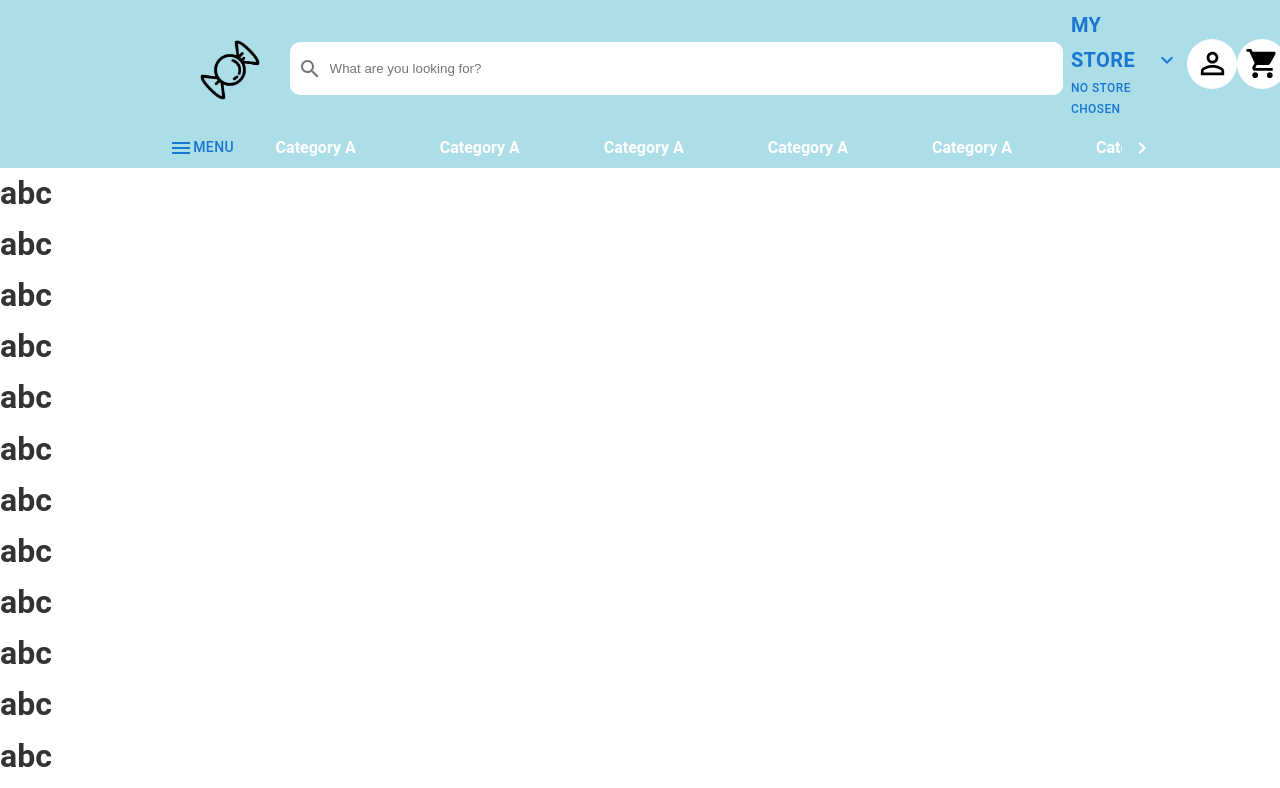
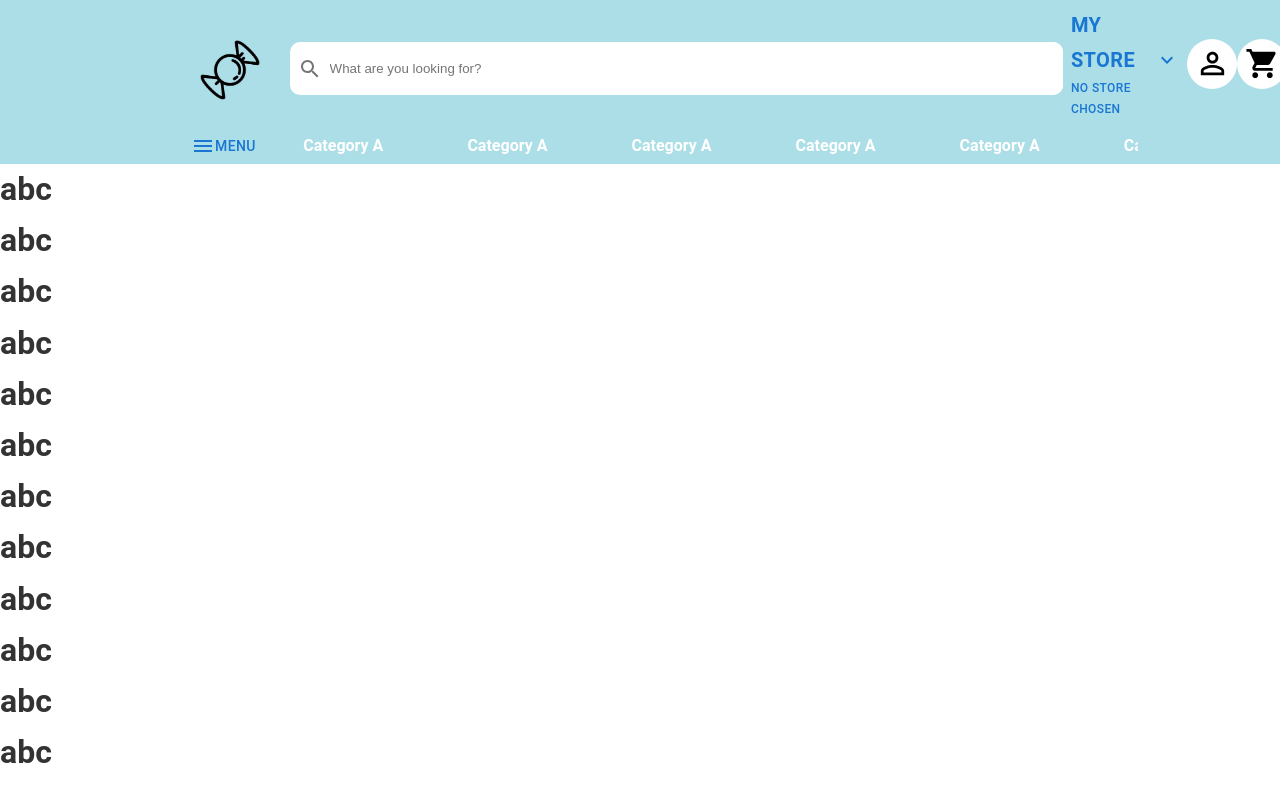
Before and after one commit to gaoxam123/NewspaperApp, a React (Vite) app in the folder client/: page / in a window 1280 px wide. Shown: the top 788 px of the page. Built offline with nearby package versions, Linux system fonts and the light colour scheme.

Commit message:
scroll categories finished

```diff
--- a/client/src/components/navbar/navbar.css
+++ b/client/src/components/navbar/navbar.css
@@ -17,7 +17,7 @@
     display: flex;
     justify-content: space-around;
     align-items: center;
-    margin: 0px 5em 0px 5em;
+    margin: 0px 5em 0px 6em;
     width: 80%;
 }
 
@@ -26,12 +26,18 @@
     justify-content: space-around;
     list-style-type: none;
     align-items: center;
-    overflow-x: scroll;
+    overflow-x: auto;
     overflow-y: hidden;
     scrollbar-width: none;
     transition: all 0.2s;
     white-space: nowrap;
     position: relative;
+    scroll-behavior: smooth;
+    white-space: nowrap;
+}
+
+.category-list::-webkit-scrollbar {
+    display: none;
 }
 
 .category-list li {
@@ -143,4 +149,5 @@
 .navbar-menu {
     display: flex;
     width: 100%;
+    overflow: hidden;
 }
--- a/client/src/components/navbar/navbar.jsx
+++ b/client/src/components/navbar/navbar.jsx
@@ -3,14 +3,41 @@ import { Search, ShoppingCart, Menu } from "@mui/icons-material"
 import PermIdentityIcon from '@mui/icons-material/PermIdentity'
 import KeyboardArrowDownIcon from '@mui/icons-material/KeyboardArrowDown'
 import KeyboardArrowRightIcon from '@mui/icons-material/KeyboardArrowRight'
+import KeyboardArrowLeftIcon from '@mui/icons-material/KeyboardArrowLeft'
 import { IconButton, Button } from "@mui/material"
-import { useState } from "react"
+import { useState, useRef } from "react"
 import { Link } from "react-router-dom"
 import MenuSidebar from "../sidebar/menu/MenuSidebar"
 import AccountSidebar from "../sidebar/account/AccountSidebar"
 import StoreSidebar from "../sidebar/store/StoreSidebar"
 
 export default function Navbar() {
+  const [showLeftArrow, setShowLeftArrow] = useState(false);
+  const [showRightArrow, setShowRightArrow] = useState(false);
+
+  const listRef = useRef(null);
+
+  const handleScrollRight = () => {
+    if (listRef.current) {
+      listRef.current.scrollLeft += 100; // Cuộn sang phải 100px
+    }
+  };
+
+  const handleScrollLeft = () => {
+    if (listRef.current) {
+      listRef.current.scrollLeft -= 100; // Cuộn sang phải 100px
+    }
+  };
+
+  const handleScroll = () => {
+    if (listRef.current) {
+      const { scrollLeft, scrollWidth, clientWidth } = listRef.current;
+      console.log({ scrollLeft, scrollWidth, clientWidth });
+      setShowLeftArrow(listRef.current.scrollLeft > 0);
+      setShowRightArrow(listRef.current.scrollLeft + listRef.current.clientWidth < listRef.current.scrollWidth - 1);
+    }
+  }
+
   const [menuSidebar, setMenuSidebar] = useState(false)
   function handleMenuClick() {
     setMenuSidebar(prev => !prev)
@@ -58,9 +85,15 @@ export default function Navbar() {
           </div>
         </div>
         <div className="lower">
+          <Button onClick={handleMenuClick}><Menu />Menu</Button>
+          {showLeftArrow && (<div className="arrow-button">
+            <IconButton onClick={handleScrollLeft}>
+              <KeyboardArrowLeftIcon sx={{ color: 'white' }} />
+            </IconButton>
+          </div>)
+          }
           <div className="navbar-menu">
-            <Button onClick={handleMenuClick}><Menu />Menu</Button>
-            <ul className="category-list">
+            <ul className="category-list" ref={listRef} onScroll={handleScroll}>
               <li><Link className="navbar-link">Category A</Link></li>
               <li><Link className="navbar-link">Category A</Link></li>
               <li><Link className="navbar-link">Category A</Link></li>
@@ -73,9 +106,13 @@ export default function Navbar() {
               <li><Link className="navbar-link">Category A</Link></li>
             </ul>
           </div>
-          <div className="arrow-button">
-            <IconButton><KeyboardArrowRightIcon sx={{ color: 'white' }} /></IconButton>
-          </div>
+          {showRightArrow && (
+            <div className="arrow-button">
+              <IconButton onClick={handleScrollRight} sx={{ display: showRightArrow ? 'flex' : 'hidden' }}>
+                <KeyboardArrowRightIcon sx={{ color: 'white' }} />
+              </IconButton>
+            </div>
+          )}
         </div>
       </div>
       <div onClick={closeAllSidebars} className={"overlay " + ((menuSidebar || accountSidebar || storeSidebar) ? "active" : null)}></div>
```
